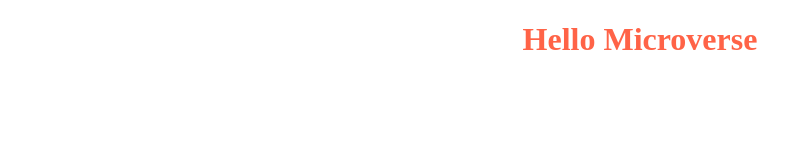
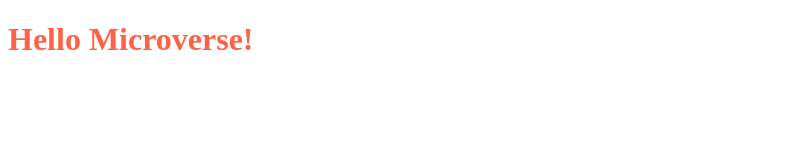
Before and after one commit to asadmisrani/firstmicroverse.github.io, a plain HTML site: page index.html in a window 1280 px wide. Shown: the whole page, without its empty margins (0-812 px from the left). Drawn offline with Linux system fonts and the light colour scheme.

Commit message:
files modified

```diff
--- a/index.html
+++ b/index.html
@@ -5,11 +5,9 @@
     <meta http-equiv="X-UA-Compatible" content="IE=edge">
     <meta name="viewport" content="width=device-width, initial-scale=1.0">
     <link rel="stylesheet" href="style.css">
-    <title>Microverse</title>
+    <title>Document</title>
 </head>
 <body>
-    <header class="my-styles">
-        <h1> Hello Microverse </h1>
-    </header>
+    <header><h1>Hello Microverse!</h1></header>
 </body>
 </html>
--- a/style.css
+++ b/style.css
@@ -1,4 +1 @@
-.my-styles {
-    text-align: center;
-    color: tomato;
-}
+h1{color: tomato;}
```
